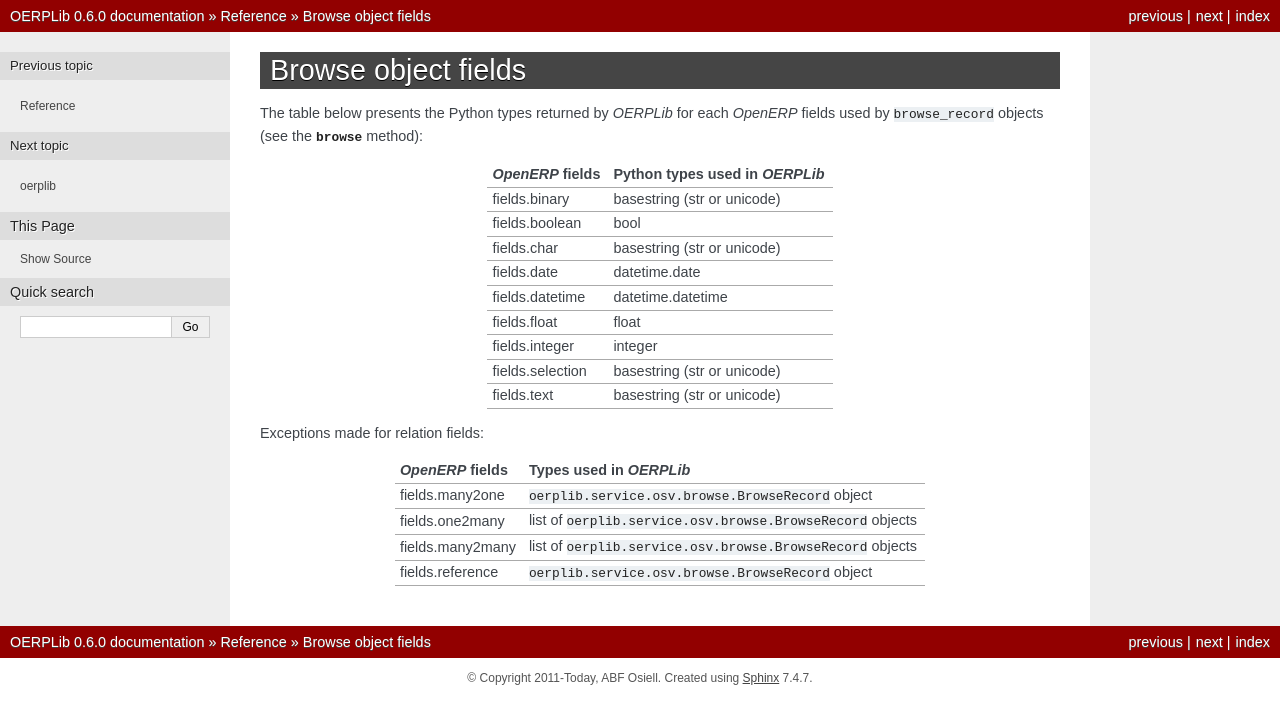
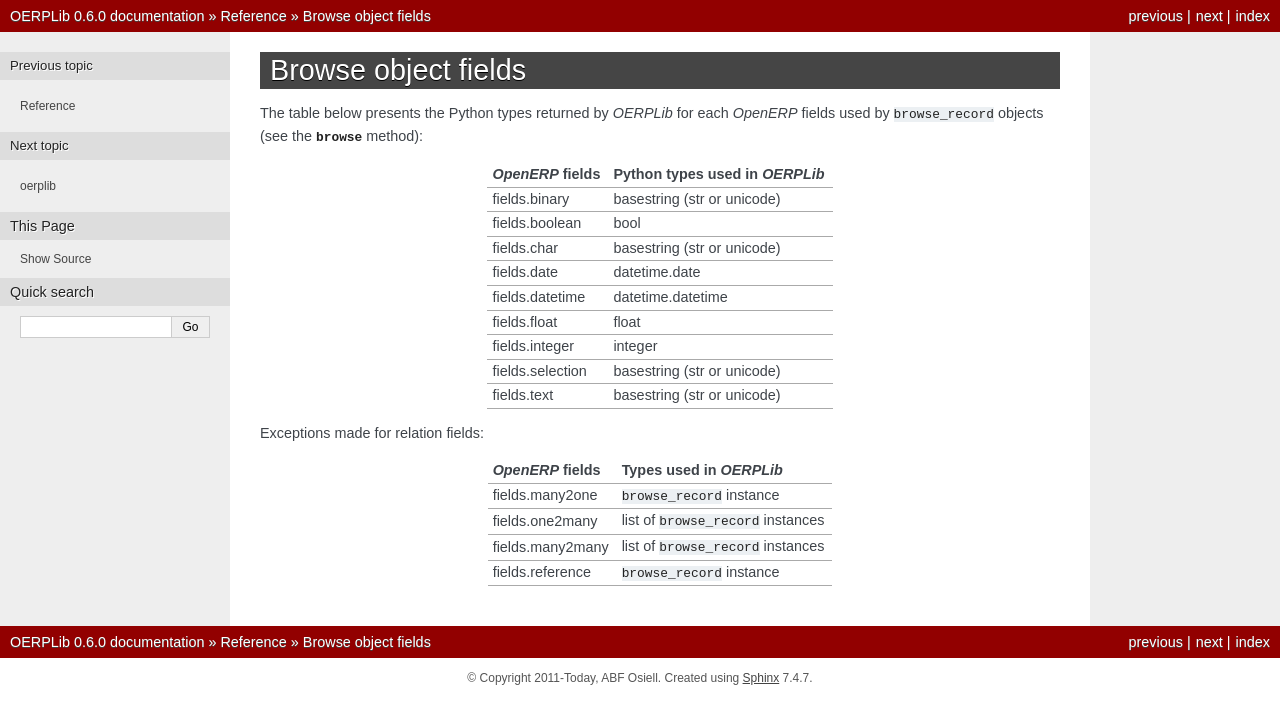
Before and after one commit to osiell/oerplib, a Sphinx documentation site: the page built from doc/source/ref_fields.rst, in a window 1280 px wide. Shown: the top 724 px of the page. Built offline with Sphinx 7.4.7, drawn with Linux system fonts in a browser that asks for light colours.

Commit message:
Documentation updated

```diff
--- a/doc/source/ref_fields.rst
+++ b/doc/source/ref_fields.rst
@@ -26,8 +26,8 @@
 ================  ===========================================================
 `OpenERP` fields  Types used in `OERPLib`
 ================  ===========================================================
-fields.many2one   ``oerplib.service.osv.browse.BrowseRecord`` object
-fields.one2many   list of ``oerplib.service.osv.browse.BrowseRecord`` objects
-fields.many2many  list of ``oerplib.service.osv.browse.BrowseRecord`` objects
-fields.reference  ``oerplib.service.osv.browse.BrowseRecord`` object
+fields.many2one   ``browse_record`` instance
+fields.one2many   list of ``browse_record`` instances
+fields.many2many  list of ``browse_record`` instances
+fields.reference  ``browse_record`` instance
 ================  ===========================================================
```
Also changed, not shown: 2 other files.
